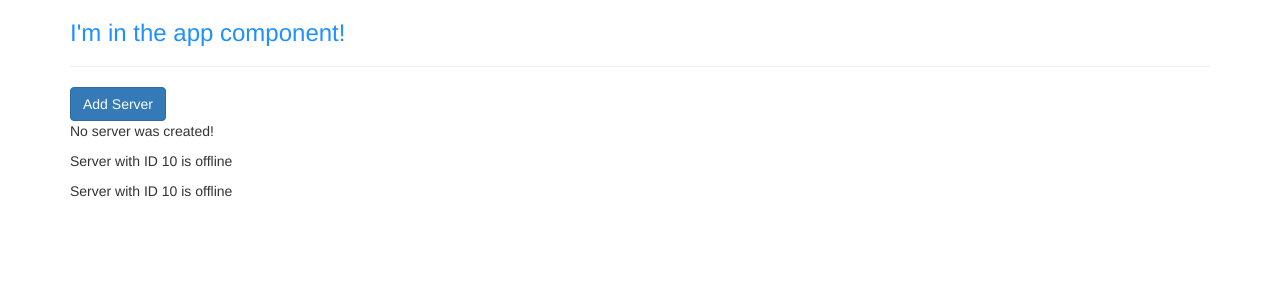
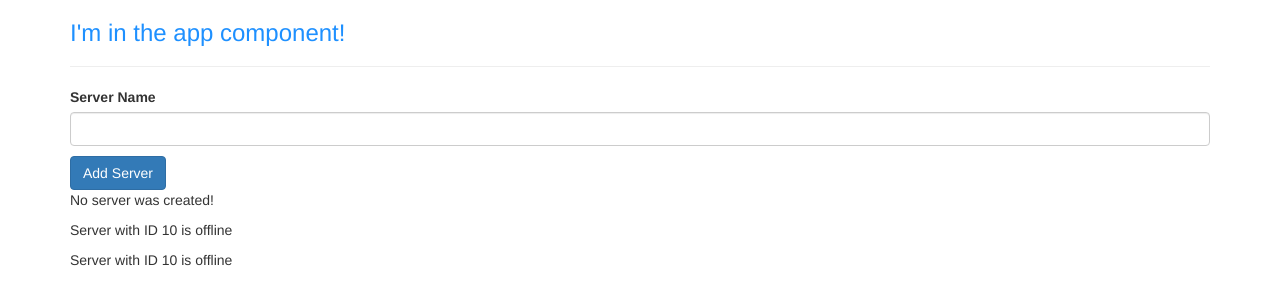
Before and after one commit to TheCompleteWeb/firstAngularApp, an Angular app: page / in a window 1280 px wide. Shown: the top 304 px of the page. Built offline with nearby package versions, Linux system fonts and the light colour scheme.

Commit message:
Data binding is applied now

```diff
--- a/src/app/servers/servers.component.html
+++ b/src/app/servers/servers.component.html
@@ -1,3 +1,7 @@
+<label>Server Name</label>
+<input type="text" class="form-control"
+       (input)="onUpdateServerName($event)">
+<p>{{serverName}}</p>
 <button
     class="btn btn-primary"
     [disabled]="!allowNewServer"
--- a/src/app/servers/servers.component.ts
+++ b/src/app/servers/servers.component.ts
@@ -13,6 +13,7 @@
 export class ServersComponent implements OnInit {
   allowNewServer = false;
   serverCreationStatus = 'No server was created!';
+  serverName = '';
 
   constructor() {
     setTimeout(()=>{
@@ -26,4 +27,9 @@
   onCreateServer(){
     this.serverCreationStatus = 'Server was created!';
   }
+
+  onUpdateServerName(event: any) {
+
+    this.serverName = (<HTMLInputElement> event.target).value;
+  }
 }
```
